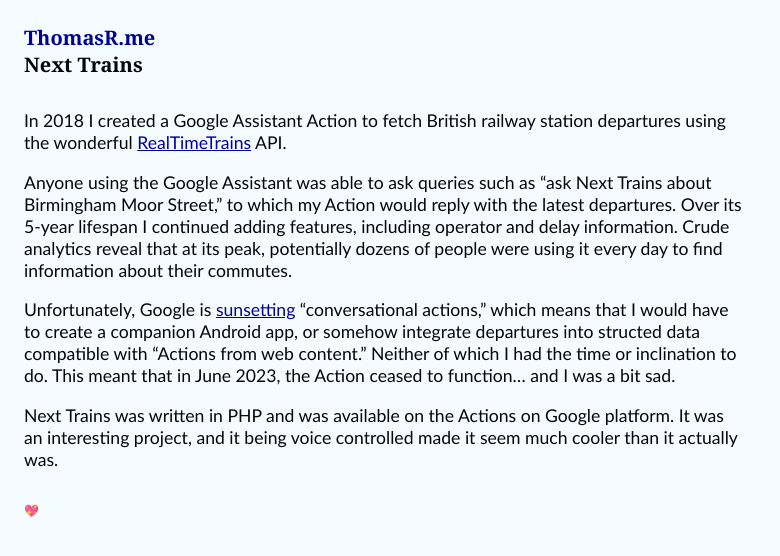
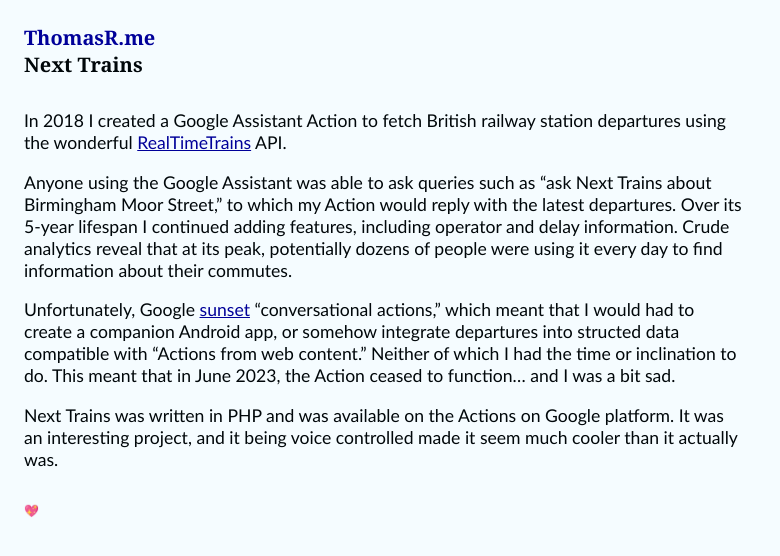
Before and after one commit to t5r7/thomasr.me, a Jekyll site: the page built from pages/next-trains.md, in a window 1280 px wide. Shown: the top 556 px of the page, without its empty margins (0-780 px from the left). Built offline with Jekyll 4.4.1, drawn with Linux system fonts in a browser that asks for light colours.

Commit message:
fix some tense weirdnes on next trains page

```diff
--- a/pages/next-trains.md
+++ b/pages/next-trains.md
@@ -8,6 +8,6 @@
 
 Anyone using the Google Assistant was able to ask queries such as "ask Next Trains about Birmingham Moor Street," to which my Action would reply with the latest departures. Over its 5-year lifespan I continued adding features, including operator and delay information. Crude analytics reveal that at its peak, potentially dozens of people were using it every day to find information about their commutes.
 
-Unfortunately, Google is [sunsetting](https://developers.google.com/assistant/ca-sunset) "conversational actions," which means that I would have to create a companion Android app, or somehow integrate departures into structed data compatible with "Actions from web content." Neither of which I had the time or inclination to do. This meant that in June 2023, the Action ceased to function... and I was a bit sad.
+Unfortunately, Google [sunset](https://developers.google.com/assistant/ca-sunset) "conversational actions," which meant that I would had to create a companion Android app, or somehow integrate departures into structed data compatible with "Actions from web content." Neither of which I had the time or inclination to do. This meant that in June 2023, the Action ceased to function... and I was a bit sad.
 
 Next Trains was written in PHP and was available on the Actions on Google platform. It was an interesting project, and it being voice controlled made it seem much cooler than it actually was.
```
